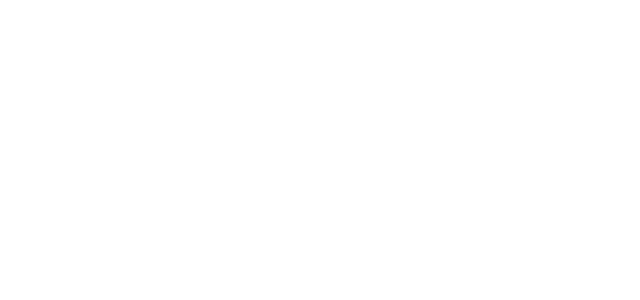
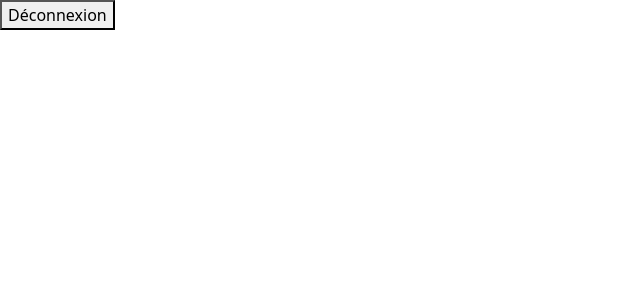
Before and after one commit to Mame05/frontend_gestion_immo, an Angular app: page /admin-dashboard in a window 1280 px wide. Before the commit this address led to /. Shown: the top 300 px of the page, without its empty margins (0-640 px from the left). Built offline with nearby package versions, Linux system fonts and the light colour scheme.

Commit message:
Implémentation du logout

```diff
--- a/src/app/app.routes.ts
+++ b/src/app/app.routes.ts
@@ -1,6 +1,7 @@
 import { Routes } from '@angular/router';
 import { Login } from './features/auth/login/login';
 import { Register } from './features/auth/register/register';
+import { AdminDashboard } from './features/dashboard/admin-dashboard/admin-dashboard';
 
 export const routes: Routes = [
     {
@@ -11,5 +12,9 @@ export const routes: Routes = [
   {
     path: 'register',
     component: Register
+  },
+  {
+    path: 'admin-dashboard',
+    component: AdminDashboard
   }
 ];
--- a/src/app/features/auth/login/login.ts
+++ b/src/app/features/auth/login/login.ts
@@ -35,7 +35,7 @@ export class Login {
         console.log('Connexion réussie');
         console.log(response.access_token);
 
-        this.router.navigate(['/']);
+        this.router.navigate(['/admin-dashboard']);
       },
 
       error: (err) => {
@@ -44,4 +44,6 @@ export class Login {
       }
     });
   }
+
+
 }
--- a/src/app/features/dashboard/admin-dashboard/admin-dashboard.html
+++ b/src/app/features/dashboard/admin-dashboard/admin-dashboard.html
@@ -1 +1,5 @@
-<p>admin-dashboard works!</p>
+<nav>
+  <button (click)="logout()">
+    Déconnexion
+  </button>
+</nav>
--- a/src/app/features/dashboard/admin-dashboard/admin-dashboard.ts
+++ b/src/app/features/dashboard/admin-dashboard/admin-dashboard.ts
@@ -1,4 +1,6 @@
 import { Component } from '@angular/core';
+import { Auth } from '../../../core/services/auth';
+import { Router } from '@angular/router';
 
 @Component({
   selector: 'app-admin-dashboard',
@@ -6,4 +8,13 @@ import { Component } from '@angular/core';
   templateUrl: './admin-dashboard.html',
   styleUrl: './admin-dashboard.css',
 })
-export class AdminDashboard {}
+export class AdminDashboard {
+  constructor(
+    private authService: Auth,
+    private router: Router
+  ) {}
+  logout(): void {
+  this.authService.logout();
+  this.router.navigate(['/login']);
+}
+}
```
Also changed, not shown: src/app/app.html (line endings or trailing spaces).
